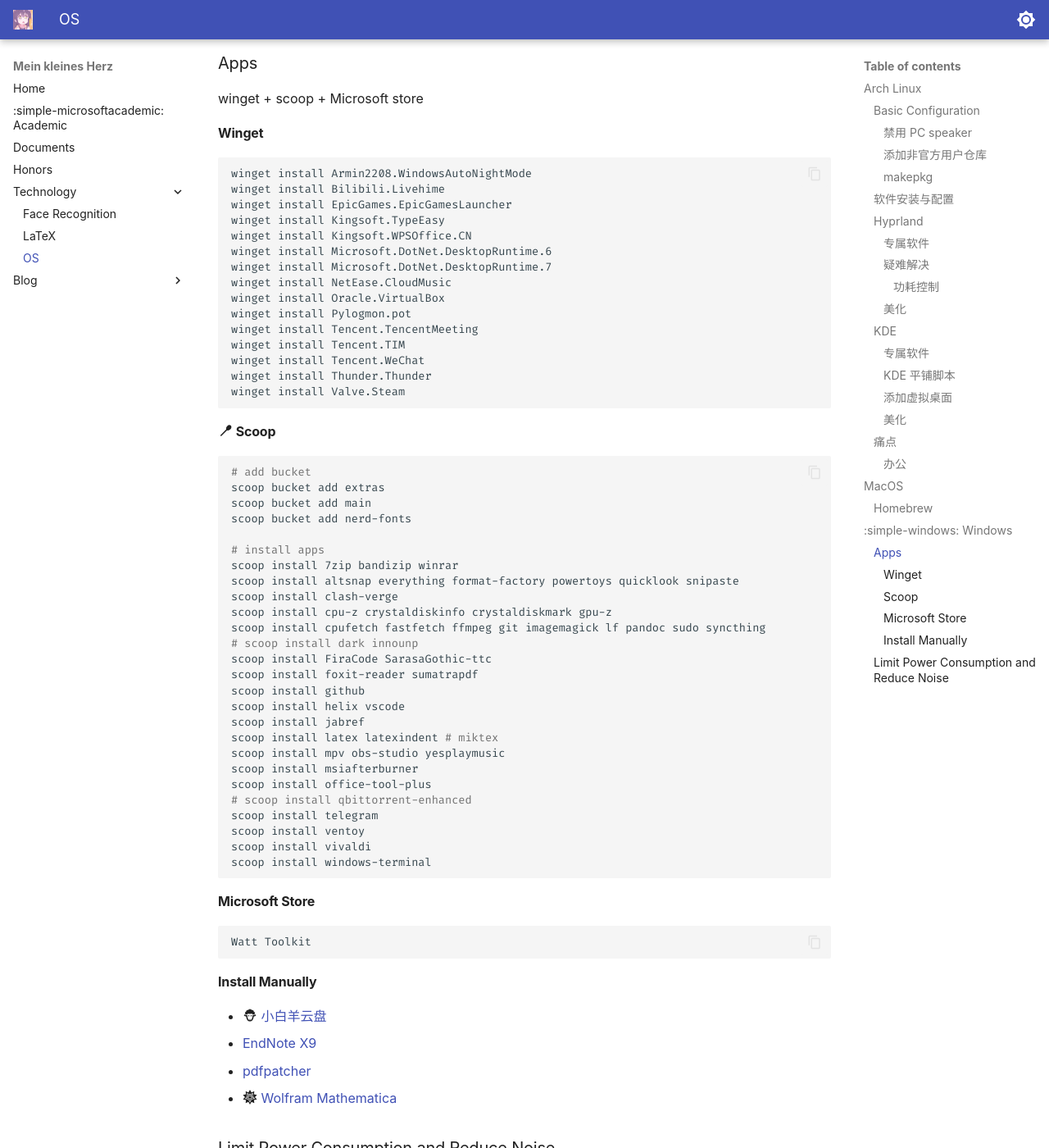
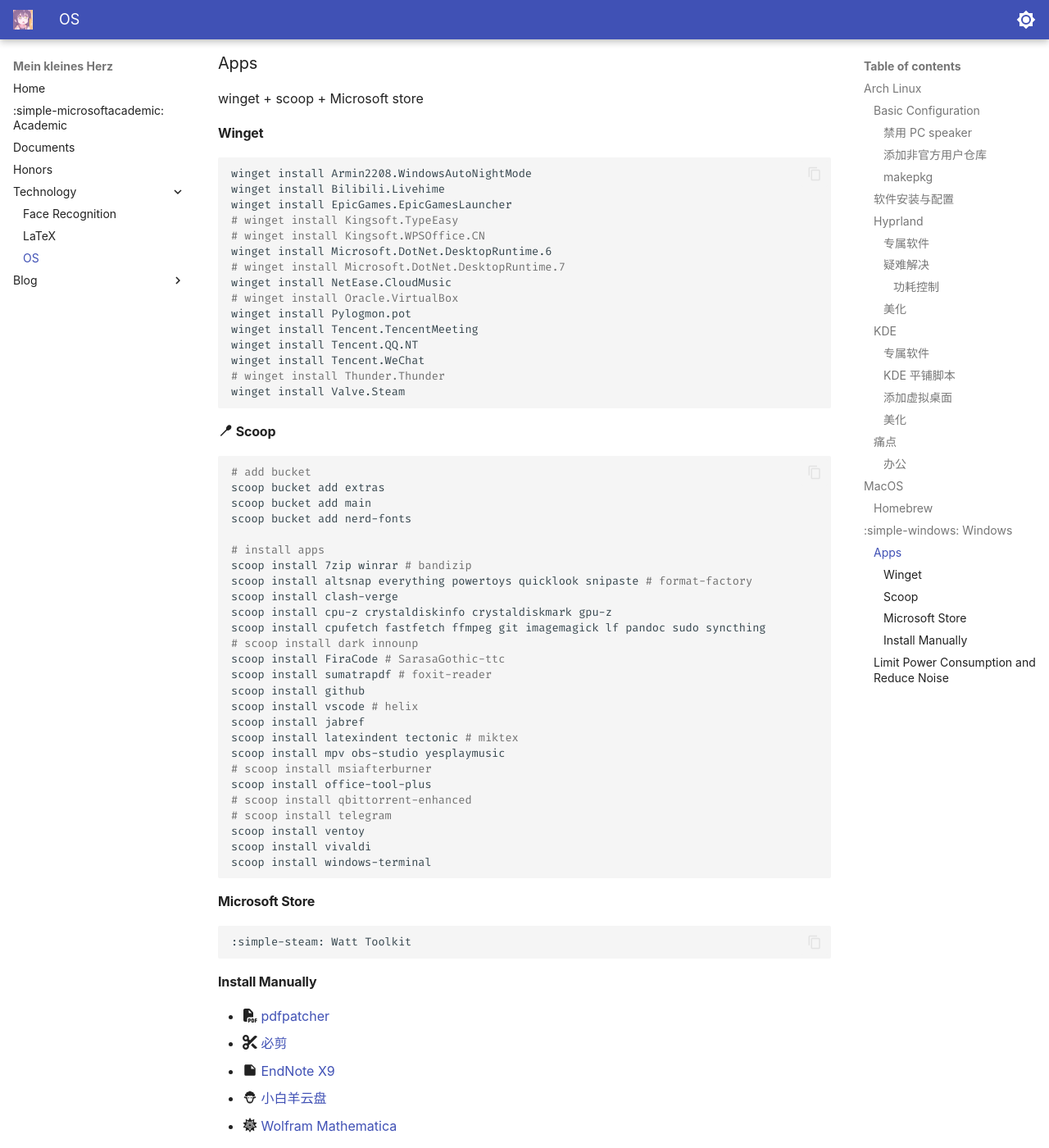
Before and after one commit to ph3n92h3/ph3n92h3.github.io, an MkDocs documentation site: the page built from docs/Technology/OS.md, in a window 1280 px wide and 1400 px high, scrolled down 5881 px. Shown: the whole window at 82% size. Built offline with MkDocs 1.6.1 and Material for MkDocs 9.7.7, drawn with Linux system fonts in a browser that asks for light colours.

Commit message:
docs: update `Windows` in OS

````diff
--- a/docs/Technology/OS.md
+++ b/docs/Technology/OS.md
@@ -293,17 +293,17 @@
 winget install Armin2208.WindowsAutoNightMode
 winget install Bilibili.Livehime
 winget install EpicGames.EpicGamesLauncher
-winget install Kingsoft.TypeEasy
-winget install Kingsoft.WPSOffice.CN
+# winget install Kingsoft.TypeEasy
+# winget install Kingsoft.WPSOffice.CN
 winget install Microsoft.DotNet.DesktopRuntime.6
-winget install Microsoft.DotNet.DesktopRuntime.7
+# winget install Microsoft.DotNet.DesktopRuntime.7
 winget install NetEase.CloudMusic
-winget install Oracle.VirtualBox
+# winget install Oracle.VirtualBox
 winget install Pylogmon.pot
 winget install Tencent.TencentMeeting
-winget install Tencent.TIM
+winget install Tencent.QQ.NT
 winget install Tencent.WeChat
-winget install Thunder.Thunder
+# winget install Thunder.Thunder
 winget install Valve.Steam
 ```
 
@@ -316,23 +316,23 @@
 scoop bucket add nerd-fonts
 
 # install apps
-scoop install 7zip bandizip winrar
-scoop install altsnap everything format-factory powertoys quicklook snipaste
+scoop install 7zip winrar # bandizip
+scoop install altsnap everything powertoys quicklook snipaste # format-factory
 scoop install clash-verge
 scoop install cpu-z crystaldiskinfo crystaldiskmark gpu-z
 scoop install cpufetch fastfetch ffmpeg git imagemagick lf pandoc sudo syncthing
 # scoop install dark innounp
-scoop install FiraCode SarasaGothic-ttc
-scoop install foxit-reader sumatrapdf
+scoop install FiraCode # SarasaGothic-ttc
+scoop install sumatrapdf # foxit-reader
 scoop install github
-scoop install helix vscode
+scoop install vscode # helix
 scoop install jabref
-scoop install latex latexindent # miktex
+scoop install latexindent tectonic # miktex
 scoop install mpv obs-studio yesplaymusic
-scoop install msiafterburner
+# scoop install msiafterburner
 scoop install office-tool-plus
 # scoop install qbittorrent-enhanced
-scoop install telegram
+# scoop install telegram
 scoop install ventoy
 scoop install vivaldi
 scoop install windows-terminal
@@ -341,14 +341,15 @@
 #### Microsoft Store
 
 ```sh
-Watt Toolkit
+:simple-steam: Watt Toolkit
 ```
 
 #### Install Manually
 
-- :material-sheep: [小白羊云盘](https://githubfast.com/gaozhangmin/aliyunpan)
-- [EndNote X9](https://endnote.com/)
-- [pdfpatcher](https://www.cnblogs.com/pdfpatcher/)
+- :fontawesome-solid-file-pdf: [pdfpatcher](https://www.cnblogs.com/pdfpatcher/)
+- :fontawesome-solid-scissors: [必剪](https://bcut.bilibili.cn)
+- :material-note: [EndNote X9](https://endnote.com/)
+- :material-sheep: [小白羊云盘](https://github.com/gaozhangmin/aliyunpan)
 - :simple-wolframmathematica: [Wolfram Mathematica](https://www.wolfram.com/mathematica/)
 
 ### Limit Power Consumption and Reduce Noise
````
